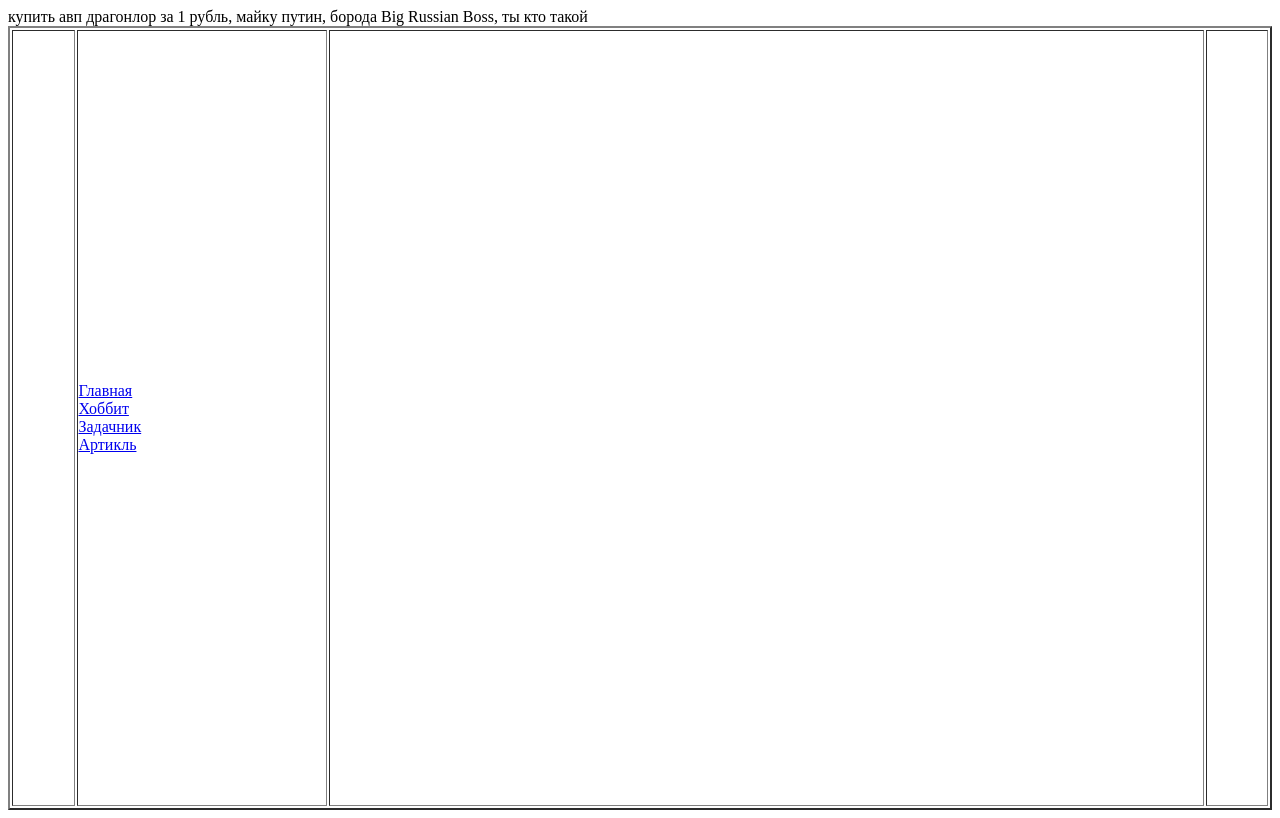
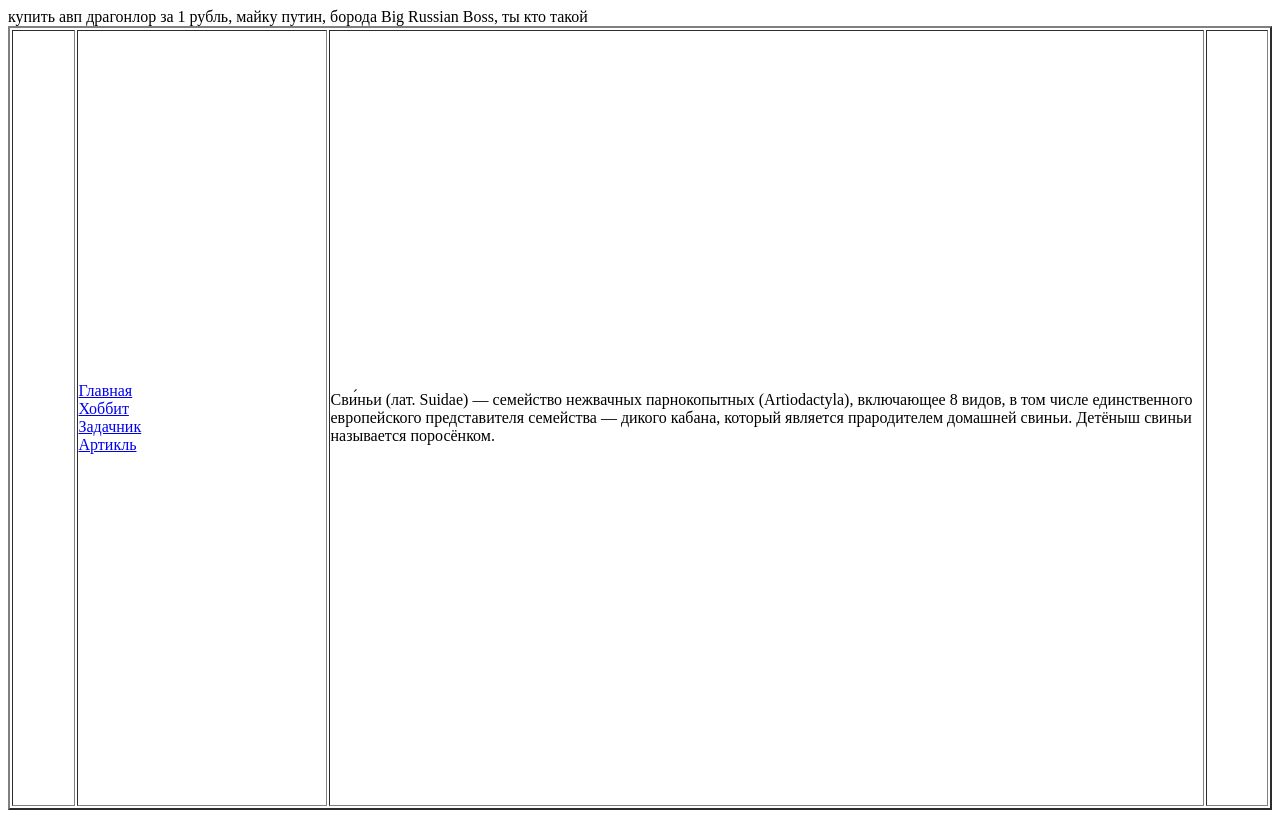
Before and after one commit to Kulapov/klim, a plain HTML site: page RepeatFM/3.html in a window 1280 px wide. Drawn offline with Linux system fonts and the light colour scheme.

Commit message:
новый учитель (навигация) 2

```diff
--- a/RepeatFM/3.html
+++ b/RepeatFM/3.html
@@ -13,7 +13,7 @@
 					<a href="2.html">Задачник</a><br>
 					<a href="3.html">Артикль</a>
 				</td>
-				<td></td>
+				<td>Сви́ньи (лат. Suidae) — семейство нежвачных парнокопытных (Artiodactyla), включающее 8 видов, в том числе единственного европейского представителя семейства — дикого кабана, который является прародителем домашней свиньи. Детёныш свиньи называется поросёнком.</td>
 				<td width=5%></td>
 			</tr>
 		</table>
```
Also changed, not shown: RepeatFM/1.html (+1 -1 lines), RepeatFM/2.html (+1 -1 lines).
